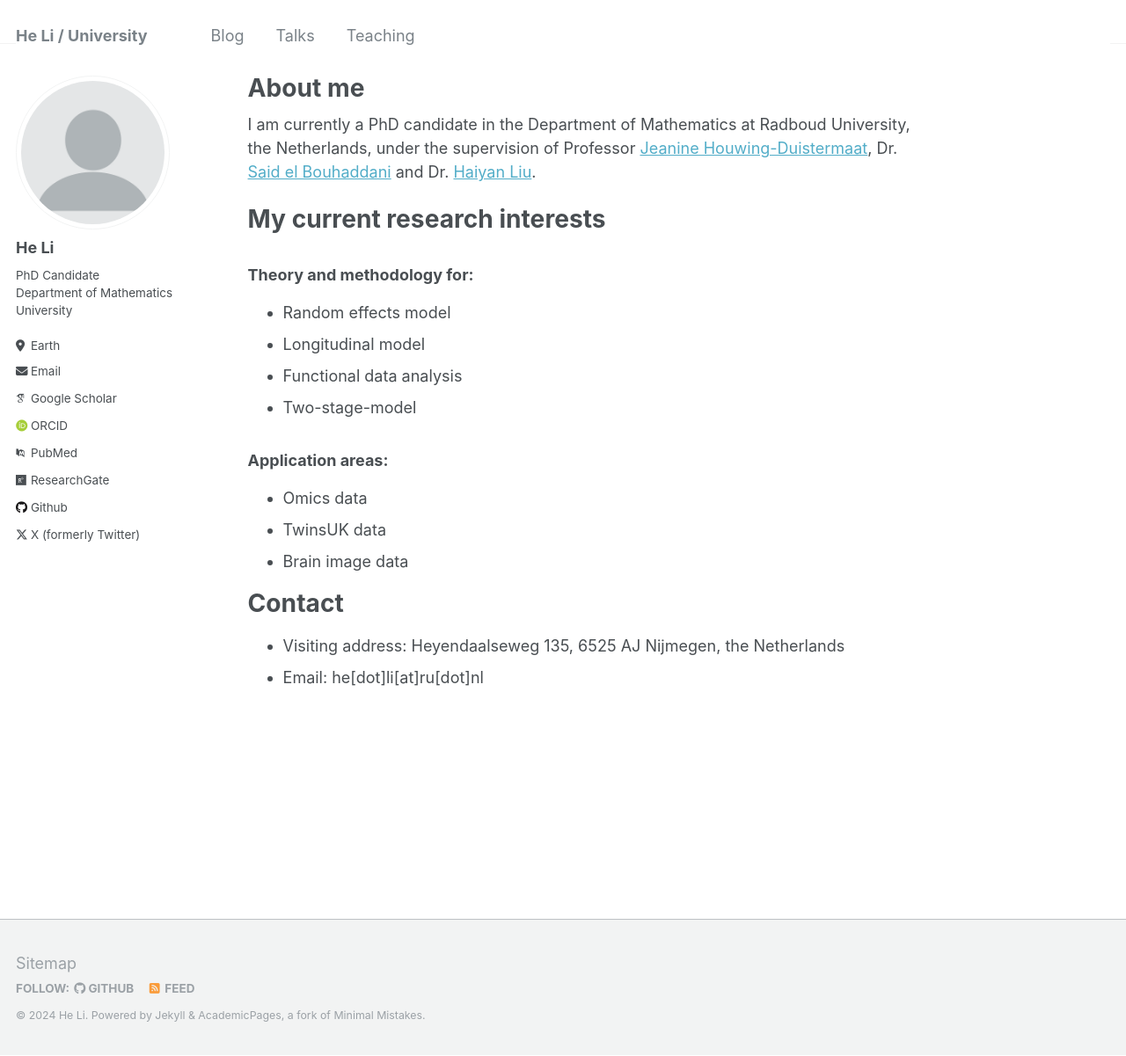
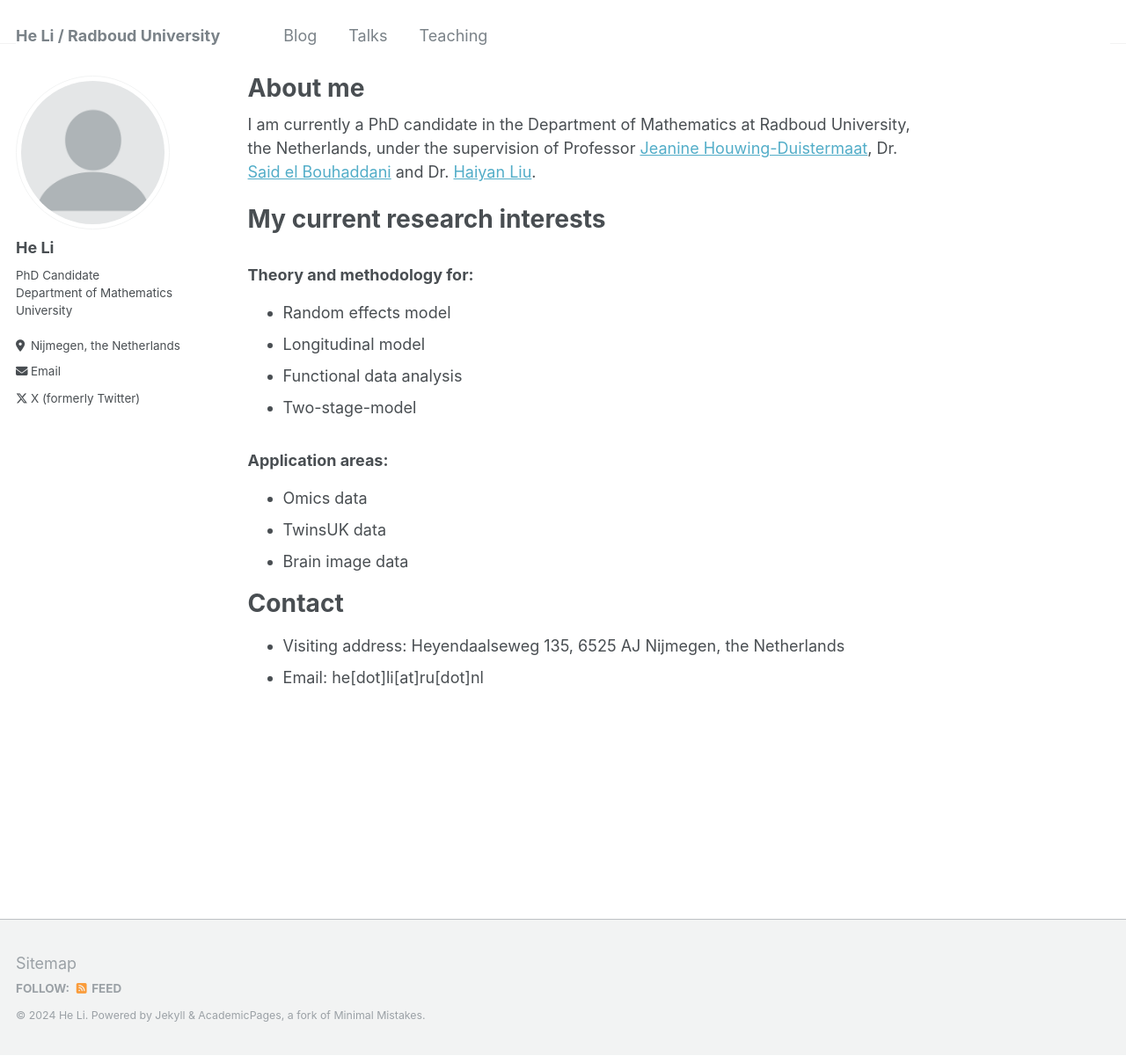
Before and after one commit to heli-math/heli-math.github.io, a Jekyll site: the page built from _pages/about.md, in a window 1280 px wide and 1201 px high. Shown: the whole window at 88% size. Built offline with Jekyll 4.4.1, drawn with Linux system fonts in a browser that asks for light colours; some web fonts are replaced.

Commit message:
Update _config.yml

```diff
--- a/_config.yml
+++ b/_config.yml
@@ -8,7 +8,7 @@
 
 # Basic Site Settings
 locale                   : "en-US"
-title                    : "He Li / University"
+title                    : "He Li / Radboud University"
 title_separator          : "-"
 name                     : &name "He Li"
 description              : &description "personal description"
@@ -25,24 +25,24 @@ author:
   name             : "He Li"
   pronouns         : # example: "she/her"
   bio              : "PhD Candidate <br> Department of Mathematics <br> University"
-  location         : "Earth"
+  location         : "Nijmegen, the Netherlands"
   employer         : # "Red Brick University"
   uri              : # URL
-  email            : "none@example.org"
+  email            : "he.li@ru.nl"
 
   # Academic websites
   arxiv            : # URL - Update with the correct link to your profile
-  googlescholar    : "https://scholar.google.com/citations?user=PS_CX0AAAAAJ"
+  googlescholar    : # "https://scholar.google.com/citations?user=PS_CX0AAAAAJ"
   impactstory      : # URL
-  orcid            : "http://orcid.org/yourorcidurl"
-  pubmed           : "https://www.ncbi.nlm.nih.gov/pubmed/?term=john+snow"
-  researchgate     : "http://orcid.org/yourorcidurl"
+  orcid            : # "http://orcid.org/yourorcidurl"
+  pubmed           : # "https://www.ncbi.nlm.nih.gov/pubmed/?term=john+snow"
+  researchgate     : # "http://orcid.org/yourorcidurl"
 
   # Repositories and software development
   bitbucket        : # Username - Update with your username on the site
   codepen          : # Username
   dribbble         : # Username
-  github           : "https://github.com/heli-math"
+  github           : # "https://github.com/heli-math"
   kaggle           : # Username
   stackoverflow    : # User number or user number and name (i.e., use "1" or "1/jeff-atwood")
 
```
